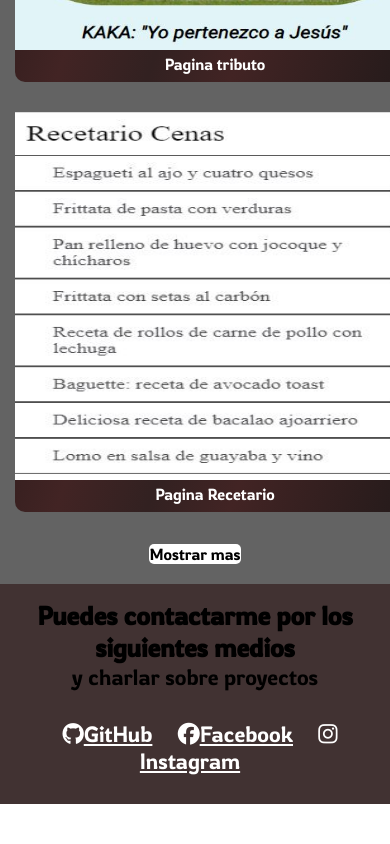
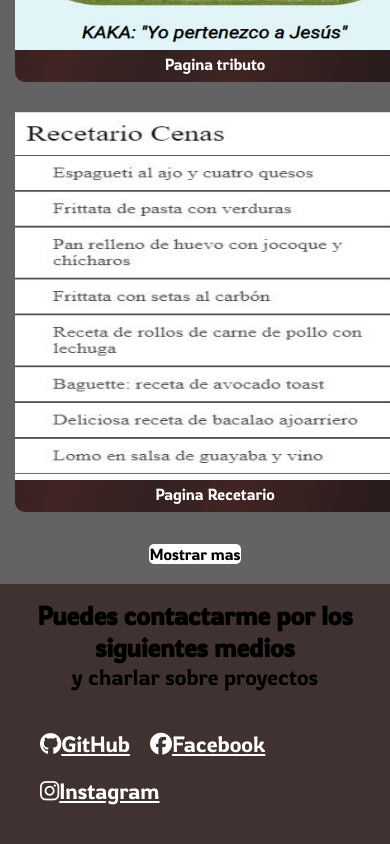
Before and after one commit to msgomez07/Portafolio, a plain HTML site: page index.html in a window 390 px wide. Shown: the part 1261-2105 px from the top of the page. Before the commit the page ends 2065 px from the top, so only its background shows below. Drawn offline with Linux system fonts and the light colour scheme.

Commit message:
agregando wrap a contacto

```diff
--- a/css/style.css
+++ b/css/style.css
@@ -3,7 +3,7 @@
     margin: 0;
     padding: 0;
     font-family: 'Rowdies', cursive;
-    /* min-width: 300px; */
+    /* min-width: 300px;  */
 
 }
 
@@ -161,4 +161,9 @@ font-size: 30px;
     #contacto{
         font-size: 22px;
     }
+
+    #icons{
+        display: flex;
+        flex-wrap: wrap;
+    }
 }
```
